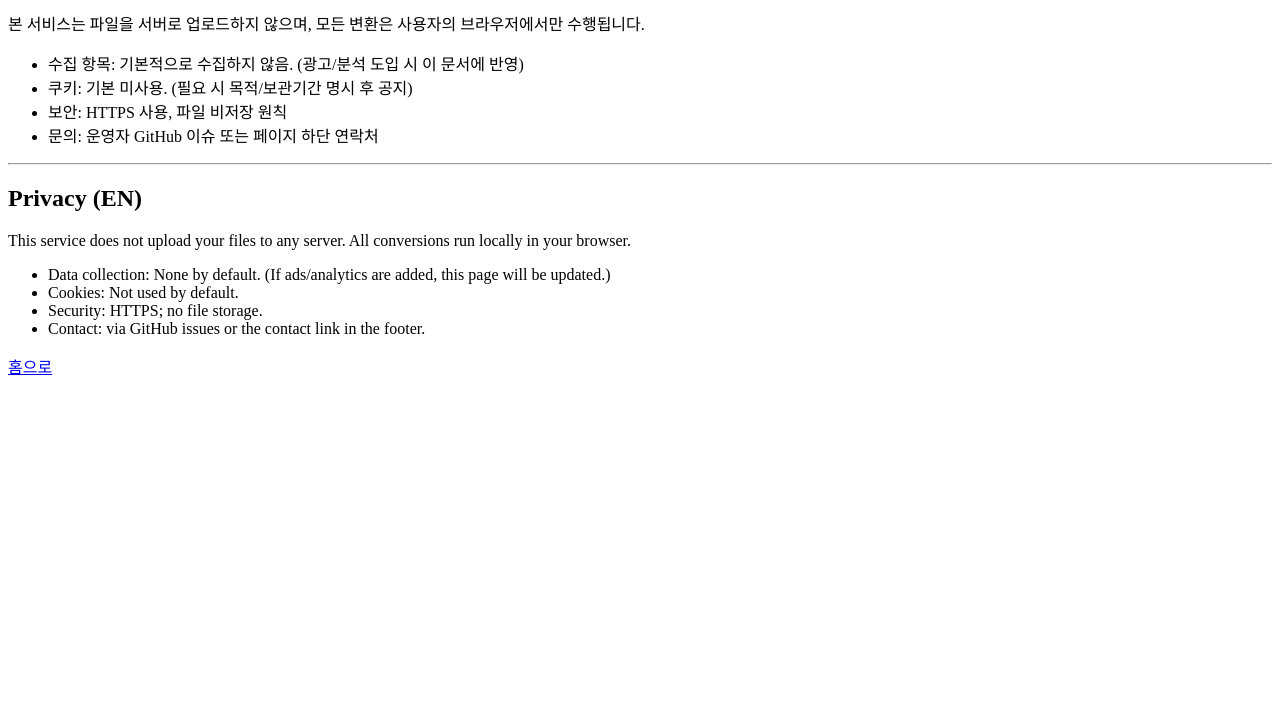
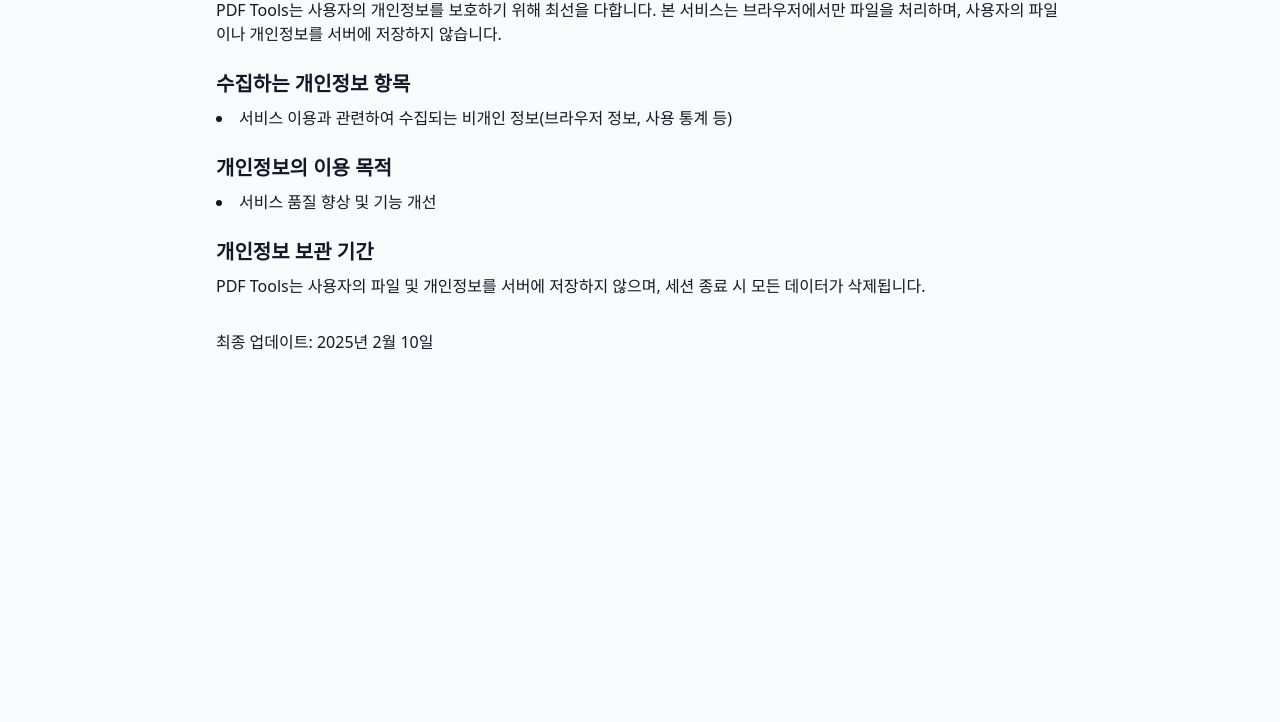
Before and after one commit to shibainu8888/fileconvert-tools, a plain HTML site: page privacy.html in a window 1280 px wide. Shown: the part 78-800 px from the top of the page. Drawn offline with nearby package versions, Linux system fonts and the light colour scheme.

Commit message:
Update privacy.html

```diff
--- a/privacy.html
+++ b/privacy.html
@@ -1,22 +1,50 @@
-<!doctype html><html lang="ko"><meta charset="utf-8">
-<title>개인정보 처리방침 | PDF Tools</title>
-<meta name="viewport" content="width=device-width,initial-scale=1">
-<h1>개인정보 처리방침</h1>
-<p>본 서비스는 파일을 서버로 업로드하지 않으며, 모든 변환은 사용자의 브라우저에서만 수행됩니다.</p>
-<ul>
-  <li>수집 항목: 기본적으로 수집하지 않음. (광고/분석 도입 시 이 문서에 반영)</li>
-  <li>쿠키: 기본 미사용. (필요 시 목적/보관기간 명시 후 공지)</li>
-  <li>보안: HTTPS 사용, 파일 비저장 원칙</li>
-  <li>문의: 운영자 GitHub 이슈 또는 페이지 하단 연락처</li>
-</ul>
-<hr>
-<h2>Privacy (EN)</h2>
-<p>This service does not upload your files to any server. All conversions run locally in your browser.</p>
-<ul>
-  <li>Data collection: None by default. (If ads/analytics are added, this page will be updated.)</li>
-  <li>Cookies: Not used by default.</li>
-  <li>Security: HTTPS; no file storage.</li>
-  <li>Contact: via GitHub issues or the contact link in the footer.</li>
-</ul>
-<p><a href="/">홈으로</a></p>
+<!doctype html>
+<html lang="ko">
+<head>
+  <meta charset="utf-8" />
+  <meta name="viewport" content="width=device-width,initial-scale=1" />
+
+  <!-- SEO -->
+  <title>개인정보 처리방침 | PDF Tools</title>
+  <meta name="description" content="PDF Tools의 개인정보 처리방침 페이지입니다. 당사는 사용자의 개인정보를 안전하게 보호하며, 브라우저에서만 파일이 처리되도록 설계되어 서버에 저장하지 않습니다.">
+  <link rel="canonical" href="https://shibainu8888.github.io/fileconvert-tools/privacy.html" />
+
+  <!-- Open Graph -->
+  <meta property="og:title" content="개인정보 처리방침 | PDF Tools">
+  <meta property="og:description" content="PDF Tools의 개인정보 처리방침 페이지입니다. 당사는 사용자의 개인정보를 안전하게 보호하며, 브라우저에서만 파일이 처리되도록 설계되어 서버에 저장하지 않습니다.">
+  <meta property="og:type" content="website">
+  <meta property="og:url" content="https://shibainu8888.github.io/fileconvert-tools/privacy.html">
+
+  <!-- Twitter -->
+  <meta name="twitter:card" content="summary">
+  <meta name="twitter:title" content="개인정보 처리방침 | PDF Tools">
+  <meta name="twitter:description" content="PDF Tools의 개인정보 처리방침 페이지입니다. 당사는 사용자의 개인정보를 안전하게 보호하며, 브라우저에서만 파일이 처리되도록 설계되어 서버에 저장하지 않습니다.">
+
+  <!-- Favicon -->
+  <link rel="icon" type="image/x-icon" href="favicon.ico">
+
+  <!-- CSS -->
+  <script src="https://cdn.tailwindcss.com"></script>
+</head>
+<body class="bg-gray-50 text-gray-900">
+  <main class="max-w-4xl mx-auto p-6">
+    <h1 class="text-3xl font-bold mb-4">개인정보 처리방침</h1>
+    <p class="mb-4">
+      PDF Tools는 사용자의 개인정보를 보호하기 위해 최선을 다합니다. 본 서비스는 브라우저에서만 파일을 처리하며, 사용자의 파일이나 개인정보를 서버에 저장하지 않습니다.
+    </p>
+    <h2 class="text-xl font-semibold mt-6 mb-2">수집하는 개인정보 항목</h2>
+    <ul class="list-disc list-inside mb-4">
+      <li>서비스 이용과 관련하여 수집되는 비개인 정보(브라우저 정보, 사용 통계 등)</li>
+    </ul>
+    <h2 class="text-xl font-semibold mt-6 mb-2">개인정보의 이용 목적</h2>
+    <ul class="list-disc list-inside mb-4">
+      <li>서비스 품질 향상 및 기능 개선</li>
+    </ul>
+    <h2 class="text-xl font-semibold mt-6 mb-2">개인정보 보관 기간</h2>
+    <p class="mb-4">
+      PDF Tools는 사용자의 파일 및 개인정보를 서버에 저장하지 않으며, 세션 종료 시 모든 데이터가 삭제됩니다.
+    </p>
+    <p class="mt-8">최종 업데이트: 2025년 2월 10일</p>
+  </main>
+</body>
 </html>
```
